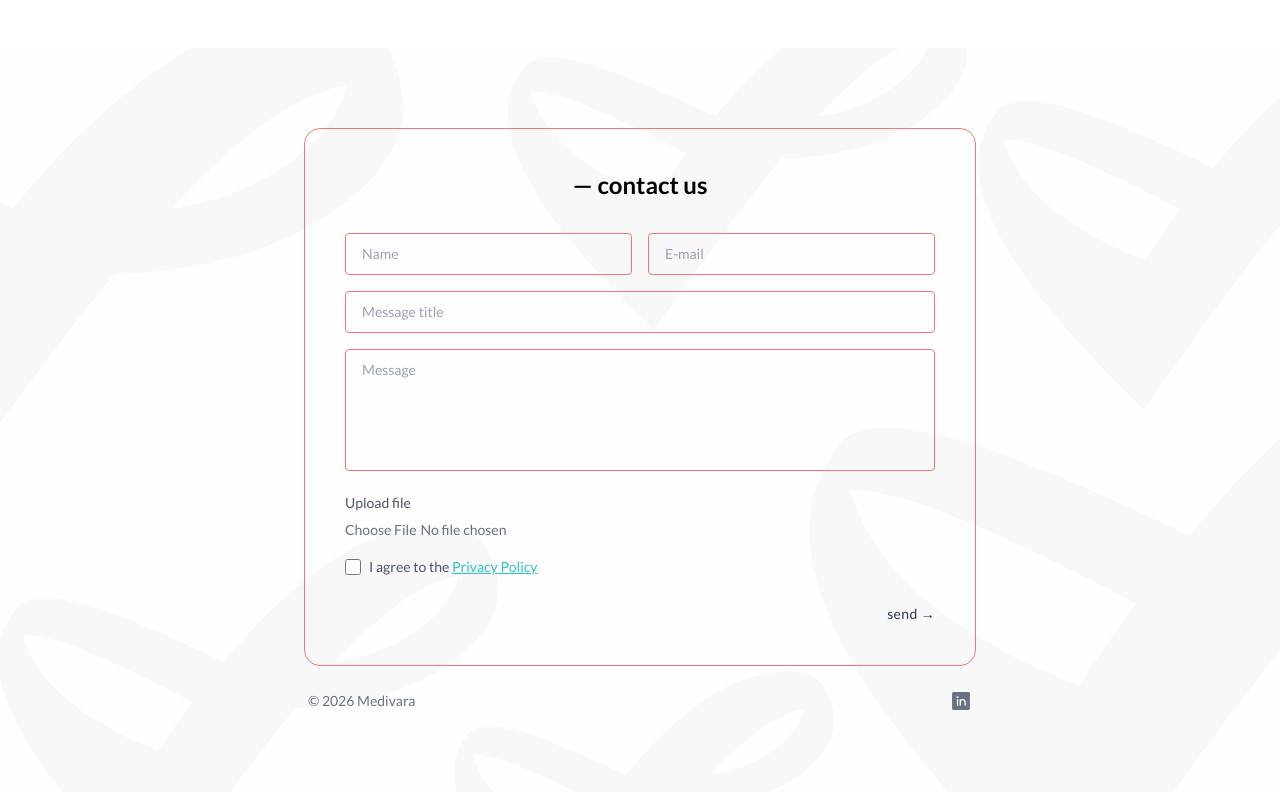
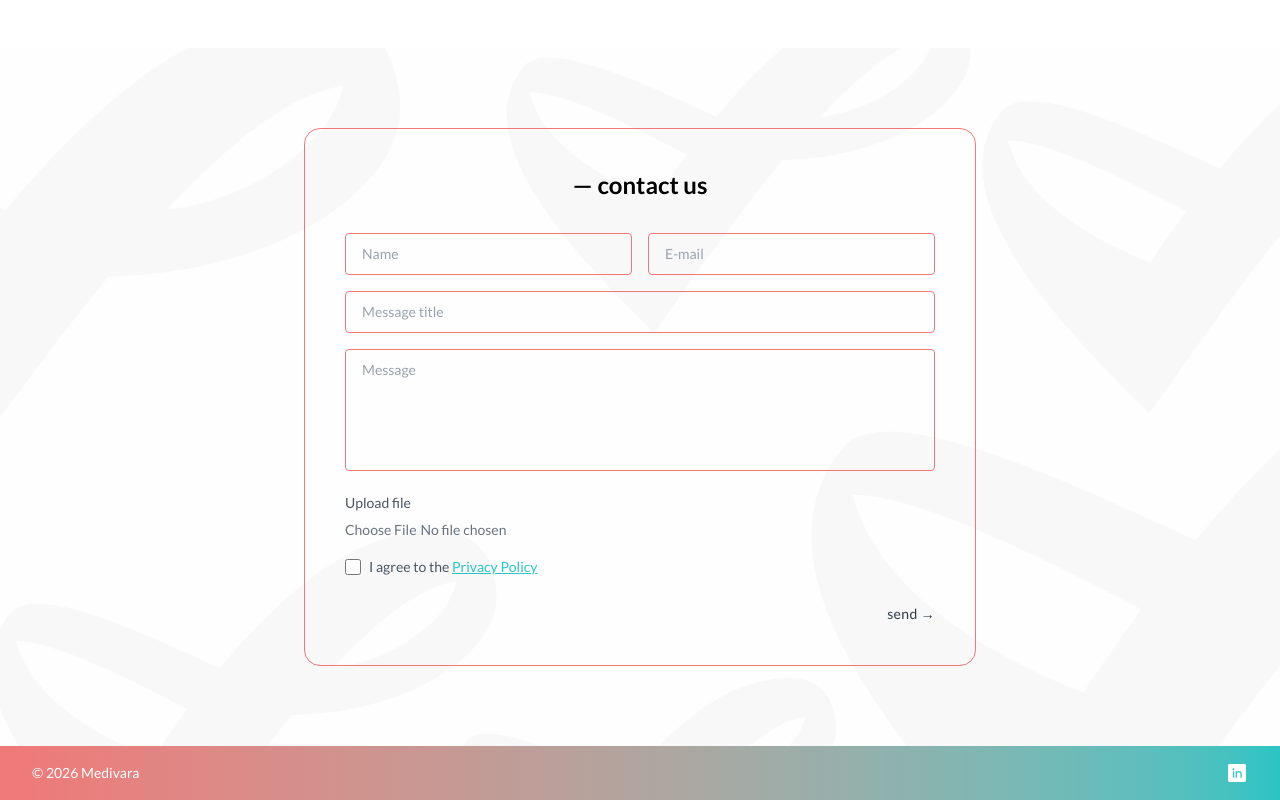
Before and after one commit to instep-dev/medivara, a Next.js app: page /en in a window 1280 px wide. Shown: the part 6038-6838 px from the top of the page. Built offline with nearby package versions, Linux system fonts and the light colour scheme.

Commit message:
feat bu dian

```diff
--- a/components/ContactSection.tsx
+++ b/components/ContactSection.tsx
@@ -106,9 +106,11 @@ export default function ContactSection({ dict }: { dict: ContactDict }) {
             </div>
           </form>
         </motion.div>
+      </div>
 
-        <div className="max-w-2xl mx-auto flex items-center justify-between mt-6 px-1">
-          <p className="text-sm text-gray-500">
+      <div className="bg-gradient-to-r from-coral to-teal">
+        <div className="max-w-7xl mx-auto px-4 md:px-8 py-4 flex items-center justify-between">
+          <p className="text-sm text-white">
             &copy; {new Date().getFullYear()} Medivara
           </p>
           <a
@@ -116,7 +118,7 @@ export default function ContactSection({ dict }: { dict: ContactDict }) {
             target="_blank"
             rel="noopener noreferrer"
             aria-label="LinkedIn"
-            className="text-gray-500 hover:text-coral transition-colors"
+            className="text-white hover:text-navy transition-colors"
           >
             <LinkedinLogo size={22} weight="fill" />
           </a>
--- a/components/HeroSection.tsx
+++ b/components/HeroSection.tsx
@@ -40,8 +40,8 @@ function NavButton({ onClick, children }: { onClick: () => void; children: React
 function ServiceCardItem({ card }: { card: ServiceCard }) {
   return (
     <div className="flex flex-col items-center justify-center gap-2 py-5 px-5 rounded-xl h-full bg-[#808185] text-center">
-      <h3 className="text-white text-lg font-black uppercase tracking-wide leading-tight">{card.label}</h3>
-      <p className="text-white/70 text-sm leading-relaxed line-clamp-3">{card.desc}</p>
+      <h3 className="text-white text-lg font-black uppercase tracking-wide leading-tight text-balance">{card.label}</h3>
+      <p className="text-white/70 text-sm leading-relaxed line-clamp-3 text-pretty">{card.desc}</p>
     </div>
   )
 }
--- a/data/data.ts
+++ b/data/data.ts
@@ -338,7 +338,7 @@ export const contactInfo = {
   web: 'www.medivara.id',
   email: 'info@medivara.co.id',
   phone: '+62 21 7179-XXXX',
-  linkedin: '#', // TODO: replace with the real Medivara LinkedIn URL once provided
+  linkedin: 'https://www.linkedin.com/company/medivarahealthcareconsulting/',
   address: [
     'Forest Building 4th Floor',
     'Jl. Kemang Raya no.17 Jakarta Selatan 12730',
```
